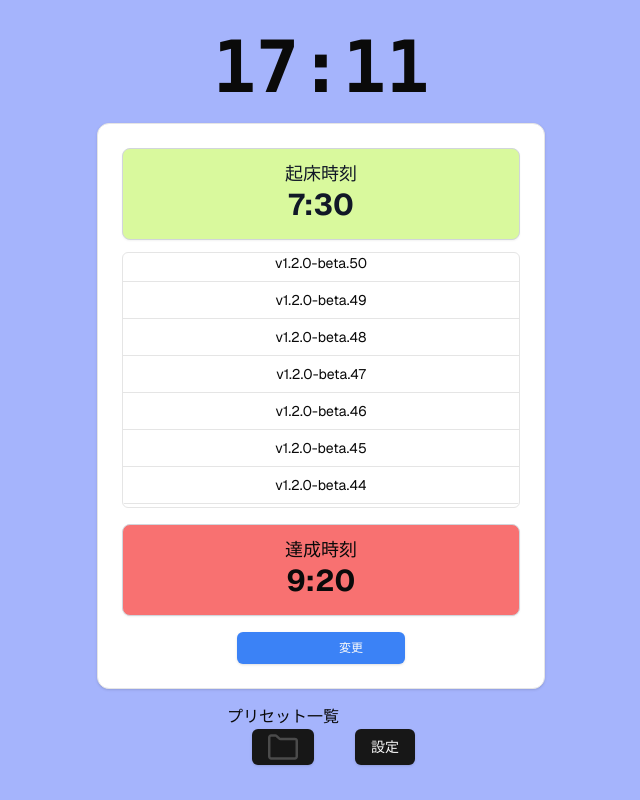
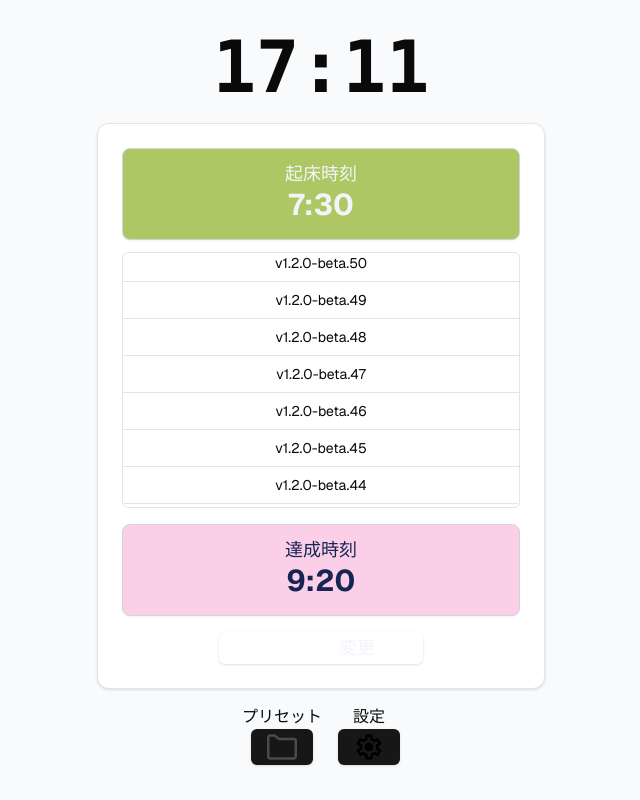
Before and after one commit to kwyr0928/OpenHackU2024, a Next.js app: page /home in a window 1280 px wide. Shown: the whole page, without its empty margins (319-959 px from the left). Built offline with nearby package versions, Linux system fonts and the light colour scheme.

Commit message:
add: 色の追加等

```diff
--- a/src/app/home/page.tsx
+++ b/src/app/home/page.tsx
@@ -40,14 +40,15 @@ const memberNumber = 1;
 
 export default function Home() {
   return (
-    <div className="flex h-screen flex-col items-center justify-center text-center bg-indigo-300">
+    <div className="flex h-screen flex-col items-center justify-center text-center bg-slate-50">
       {/* 現在時刻の表示 */}
       <h1 className="mb-1">
         <DisplayTime />
       </h1>
       <Card className="mt-4 w-3/4 max-w-md">
         <CardHeader className="pb-2">
-          <div className="text-3xl font-bold text-gray-900 mb-1 border border-gray-300 rounded-lg p-4 shadow-sm bg-lime-200	">
+          <div className="text-3xl font-bold text-gray-900 mb-1 border border-gray-300 rounded-lg p-4 shadow-sm text-slate-100"
+          style={{ backgroundColor: "#ACC763" }}>
             <p className="mb-1 text-lg font-medium leading-none">
               起床時刻
             </p>
@@ -65,14 +66,14 @@ export default function Home() {
               ))}
             </div>
           </ScrollArea>
-          <h1 className="text-3xl font-bold mt-4 mb-1 border border-gray-300 rounded-lg p-4 shadow-sm bg-red-400">
+          <h1 className="text-3xl font-bold mt-4 mb-1 border border-gray-300 rounded-lg p-4 shadow-sm bg-pink-200 text-blue-950">
             <p className="mb-1 text-lg font-medium leading-none">
               達成時刻
             </p>
             {data.member[memberNumber]?.goleTime}
           </h1>
-          <Button size="sm" className="mt-3 bg-blue-500 hover:bg-blue-600">
-            <Link href="/schedule/new">　　　　　変更　　　　　</Link>
+          <Button size="sm" className="mt-3 bg-customColor hover:bg-blue-900 text-lg text-slate-100">
+            <Link href="/schedule/new">　　　　変更　　　　</Link>
           </Button>
         </CardContent>
       </Card>
@@ -80,25 +81,34 @@ export default function Home() {
       <div className="flex  space-x-4">
         <div className="mt-4 flex-col">
           <p>
-            プリセット一覧
+            プリセット
           </p>
-          <Button>
-            <Link href="/presets">
+          <Link href="/presets">
+            <Button>
               <Image
                 src="/image/file.svg"
                 alt="newAllPreset"
                 width={30}
                 height={30}
               />
-            </Link>
-          </Button>
+            </Button>
+          </Link>
         </div>
 
         <div className="mt-4 flex-col">
-          <p className="mt-2"></p>
-          <Button className="mt-4">
-            <Link href="/settings">設定</Link>
-          </Button>
+          <p>
+            設定
+          </p>
+          <Link href="/settings">
+            <Button className="fill-blue-100">
+              <Image
+                src="/image/setting.svg"
+                alt="newAllPreset"
+                width={30}
+                height={30}
+              />
+            </Button>
+          </Link>
         </div>
       </div>
     </div>
--- a/tailwind.config.ts
+++ b/tailwind.config.ts
@@ -54,7 +54,8 @@ export default {
   				'3': 'hsl(var(--chart-3))',
   				'4': 'hsl(var(--chart-4))',
   				'5': 'hsl(var(--chart-5))'
-  			}
+  			},
+			darkBlue: '#0068B7'
   		}
   	}
   },
```
Also changed, not shown: public/image/setting.svg (added).
